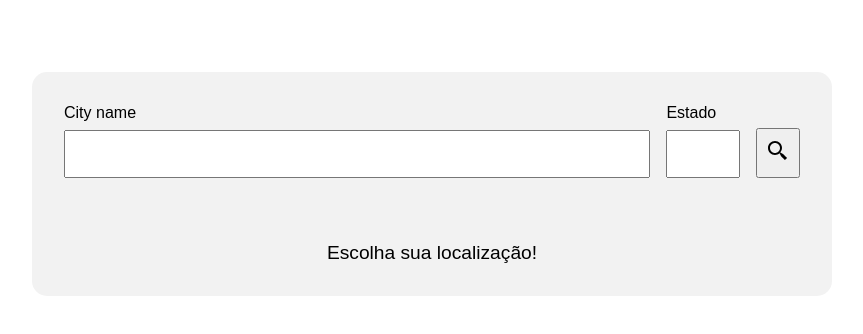
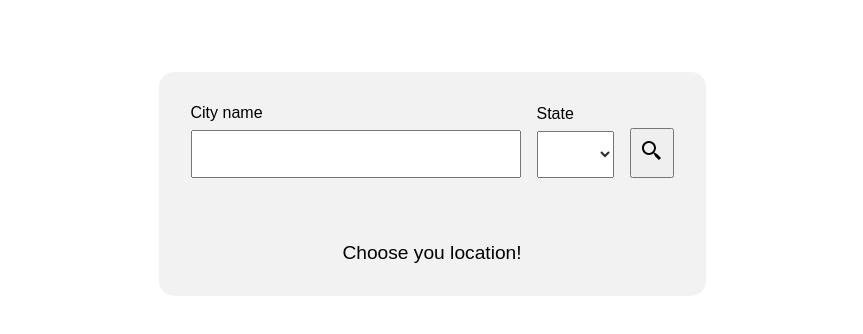
Before and after one commit to EmanuelMarquessf/weatherNow, a Nuxt app: page / in a window 1280 px wide. Shown: the top 334 px of the page, without its empty margins (208-1071 px from the left). Built offline with nearby package versions, Linux system fonts and the light colour scheme.

Commit message:
Design implement

```diff
--- a/app.vue
+++ b/app.vue
@@ -1,17 +1,21 @@
 <script setup>
-  import  { fetchData, fetchWeather } from "./src/services/openWeatherAPI"
+  import { compileScript } from "vue/compiler-sfc";
+import  { fetchData, fetchWeather } from "./src/services/openWeatherAPI"
 
   const tipedCity = ref();
   const tipedState = ref();
-  const loadedCity = ref();
+  const loadedCity = ref(0);
   const loadadedWeather = ref();
 
   const loadCountry = async () => {
     const data = await fetchData(tipedCity.value, tipedState.value);
     loadedCity.value = data;
     console.log(loadedCity.value);
-
-    loadWeather();
+    if (loadedCity.value.length > 0)
+      loadWeather();
+    else{
+      loadedCity.value = 'inv'
+    }
   }
 
   const loadWeather = async () => {
@@ -28,19 +32,71 @@
 
 <template>
   <main>
-    <div class="formContainer flexRow">
+    <form @submit.prevent="loadCountry()" class="formContainer flexRow">
       <div id="cityInput"class="inputContainer flexCol">
         <label for="">City name</label>
-        <input v-model="tipedCity" type="text">
+        <input v-model="tipedCity" type="text" required>
       </div>
       <div id="stateInput" class="inputContainer flexCol">
-        <label for="">Estado</label>
-        <input v-model="tipedState" type="text">
+        <label for="stateSelect">State</label>
+        <select v-model="tipedState" id="stateSelect" required>
+          <option value=""></option>
+          <option value="AC">AC</option>
+          <option value="AL">AL</option>
+          <option value="AP">AP</option>
+          <option value="AM">AM</option>
+          <option value="BA">BA</option>
+          <option value="CE">CE</option>
+          <option value="DF">DF</option>
+          <option value="ES">ES</option>
+          <option value="GO">GO</option>
+          <option value="MA">MA</option>
+          <option value="MT">MT</option>
+          <option value="MS">MS</option>
+          <option value="MG">MG</option>
+          <option value="PA">PA</option>
+          <option value="PB">PB</option>
+          <option value="PR">PR</option>
+          <option value="PE">PE</option>
+          <option value="PI">PI</option>
+          <option value="RJ">RJ</option>
+          <option value="RN">RN</option>
+          <option value="RS">RS</option>
+          <option value="RO">RO</option>
+          <option value="RR">RR</option>
+          <option value="SC">SC</option>
+          <option value="SP">SP</option>
+          <option value="SE">SE</option>
+          <option value="TO">TO</option>
+        </select>
       </div>
-      <button @click="loadCountry()"><img src="/icons/search.svg" alt=""></button>
+      <button type="submit" @click=""><img src="/icons/search.svg" alt=""></button>
+    </form>
+    <div class="resultContainer flexRow" v-if="loadadedWeather">
+      <div class="flexCol">
+        <div class="resultItem">
+          <strong>Temperatura:</strong> {{ Math.ceil(temperatureConvert(loadadedWeather.main.temp)) }}°C
+        </div>
+        <div class="resultItem">
+          <strong>Mínima:</strong> {{ Math.ceil(temperatureConvert(loadadedWeather.main.temp_min)) }}°C
+        </div>
+        <div class="resultItem">
+          <strong>Máxima:</strong> {{ Math.ceil(temperatureConvert(loadadedWeather.main.temp_max)) }}°C
+        </div>
+        <div class="resultItem">
+          <strong>Sensação Térmica:</strong> {{ Math.ceil(temperatureConvert(loadadedWeather.main.feels_like)) }}°C
+        </div>
+        <div class="resultItem">
+        </div>
+      </div>
+      <div class="conditionContainer flexCol">
+        <strong>{{ loadadedWeather.weather[0].main }}</strong>
+        <img :src="'https://openweathermap.org/img/wn/' + loadadedWeather.weather[0].icon + '@2x.png'" alt="Weather Image">
+      </div>
     </div>
-    <span v-if="loadadedWeather">{{ Math.ceil(temperatureConvert( loadadedWeather.main.temp))}}°C</span>
-    <span v-else>Escolha sua localização!</span>
+    <span v-else-if="loadedCity == 'inv'">Invalid Location</span>
+    <span v-else>Choose you location!</span>
+
   </main>
 </template>
 
@@ -69,23 +125,39 @@ main{
       label{
         font-size: medium;
       }
-      input{
+      input, select{
         padding: 0.5rem;
         font-size: x-large;
         color: #2a2a2a;
       }
     }
     #cityInput{
-      width: 90%;
+      width: 80%;
     }
     #stateInput{
-      width: 10%;
+      width: 20%;
     }
     button{
       padding: 0rem 0.5rem;
       height: 50px;
       font-size: medium;
     }
+  }
+  .resultContainer {
+    border: 1px solid #ccc;
+    border-radius: 5px;
+    padding: 10px;
+    margin-top: 10px;
+    justify-content:space-between;
+  }
+
+  .resultItem {
+    margin-bottom: 10px;
+  }
+
+  .conditionContainer{
+    text-align: center;
+    margin-bottom: 10px;
   }
 }
 
@@ -97,4 +169,6 @@ main{
   display: flex;
   flex-direction: row;
 }
+
+
 </style>
--- a/package.json
+++ b/package.json
@@ -12,7 +12,8 @@
   "dependencies": {
     "nuxt": "^3.11.2",
     "vue": "^3.4.21",
-    "vue-router": "^4.3.0"
+    "vue-router": "^4.3.0",
+    "vue3-google-map": "^0.20.0"
   },
   "devDependencies": {
     "sass": "^1.77.0"
```
Also changed, not shown: 1 other file (tests, documents, lock files or other folders).
